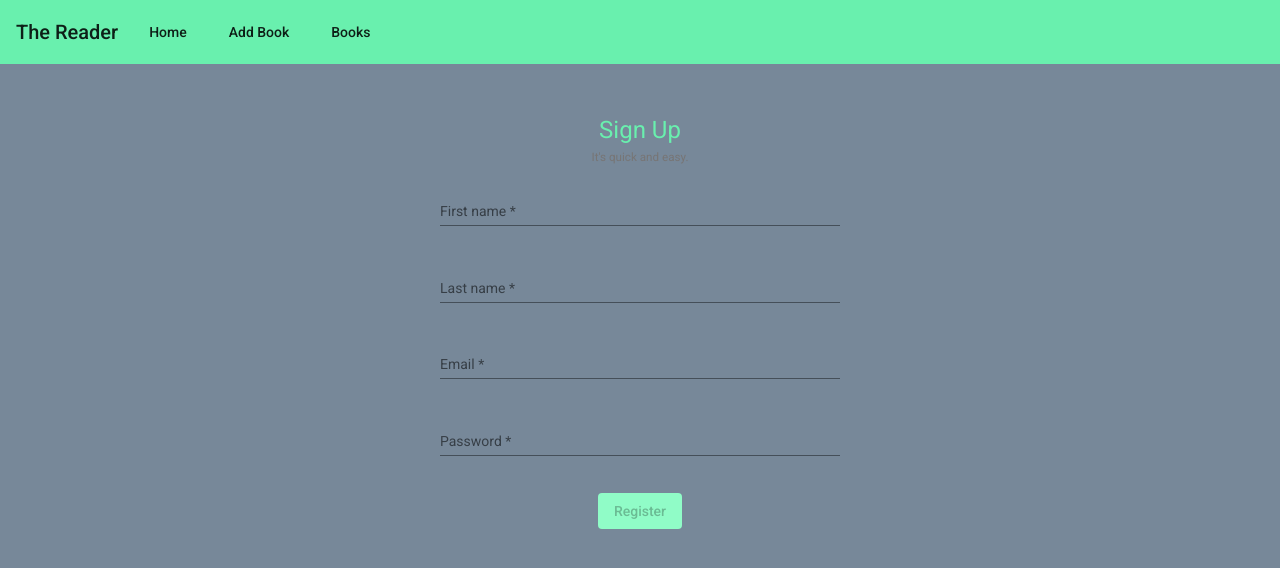
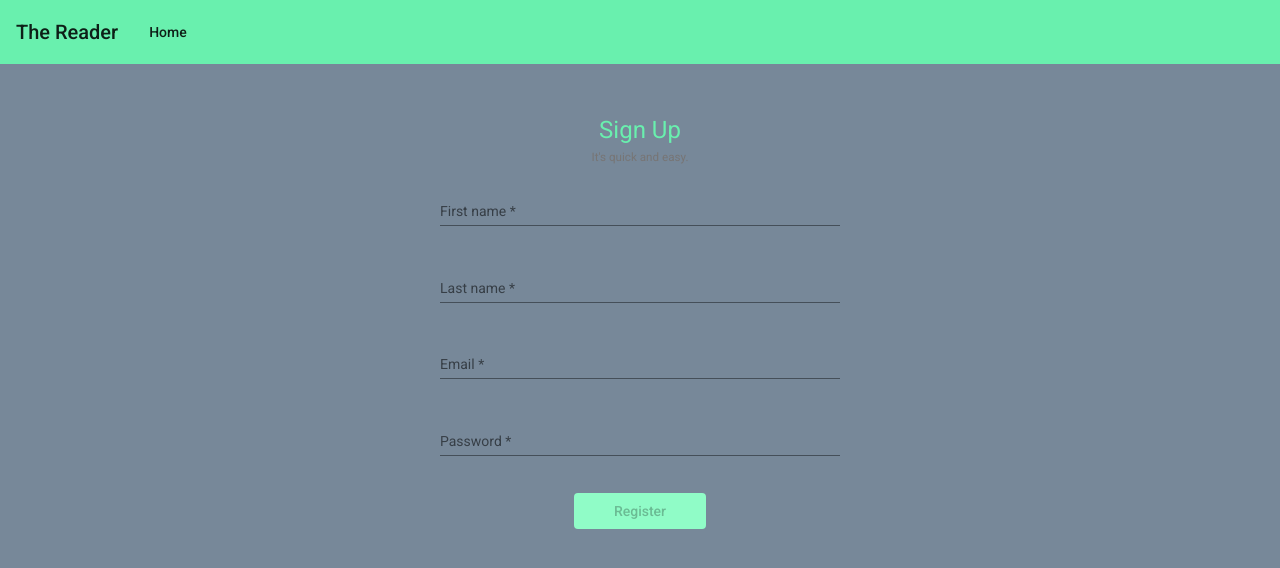
Before and after one commit to akbar2023/TheReader, an Angular app: page /register in a window 1280 px wide. Shown: the top 568 px of the page. Built offline with nearby package versions, Linux system fonts and the light colour scheme.

Commit message:
little edit

```diff
--- a/src/app/auth/components/register/register.component.html
+++ b/src/app/auth/components/register/register.component.html
@@ -68,7 +68,7 @@
     </mat-form-field>
 
     <div>
-      <button [ngClass]="{'disabledBtn': registerForm.invalid}" class="registerButton" mat-flat-button color="primary" type="submit" [disabled]="registerForm.invalid">
+      <button [ngClass]="{'disabledBtn': registerForm.invalid}" class="registerBtn" mat-flat-button color="primary" type="submit" [disabled]="registerForm.invalid">
         Register
       </button>
     </div>
--- a/src/app/auth/components/register/register.component.scss
+++ b/src/app/auth/components/register/register.component.scss
@@ -15,7 +15,7 @@
     color: #777575;
   }
 
-  .saveBtn {
+  .registerBtn {
     padding: 0 40px;
   }
 
--- a/src/app/shared/components/menu/menu.component.html
+++ b/src/app/shared/components/menu/menu.component.html
@@ -2,8 +2,8 @@
   <h1>The Reader</h1>
   <div class="navBar">
     <a mat-button routerLink="/home">Home</a>
-    <a mat-button routerLink="/book-form">Add Book</a>
-    <a mat-button routerLink="/book-list">Books</a>
+    <a *ngIf="authService.isLoggedIn" mat-button routerLink="/book-form">New book</a>
+    <a *ngIf="authService.isLoggedIn" mat-button routerLink="/book-list">Library</a>
   </div>
 
   <button class="userIcon" mat-button [matMenuTriggerFor]="menu">
```
